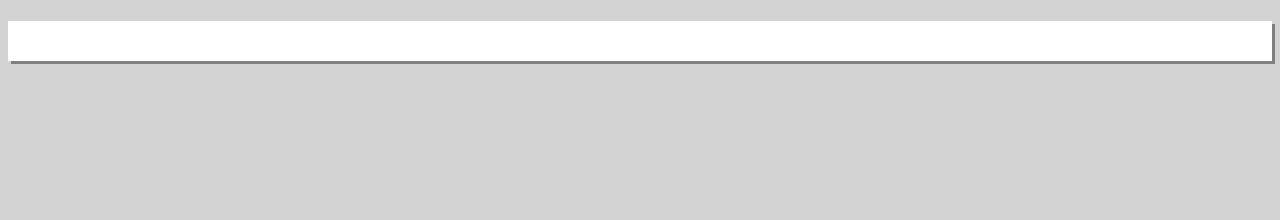
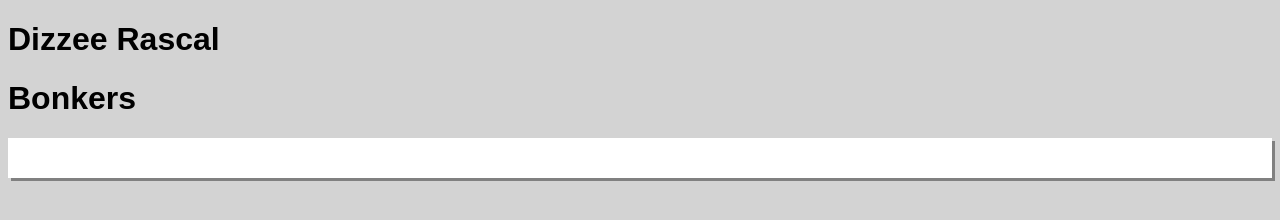
Before and after one commit to giggler8/piosenka, a plain HTML site: page index.html in a window 1280 px wide. Drawn offline with Linux system fonts and the light colour scheme.

Commit message:
Add headings

```diff
--- a/index.html
+++ b/index.html
@@ -2,11 +2,11 @@
 <!DOCTYPE html>
 <html>
     <head>
-        <title></title>
+        <title>Piosenka</title>
     </head>
     <body style="background: lightGrey; font-family: Arial;">
-        <h1></h1>
-        <h1></h1>
+        <h1>Dizzee Rascal</h1>
+        <h1>Bonkers</h1>
         <div style="background: white; padding: 10px; box-shadow: 3px 3px grey; margin-bottom: 10px">
            <h2></h2>
         </div>
```
